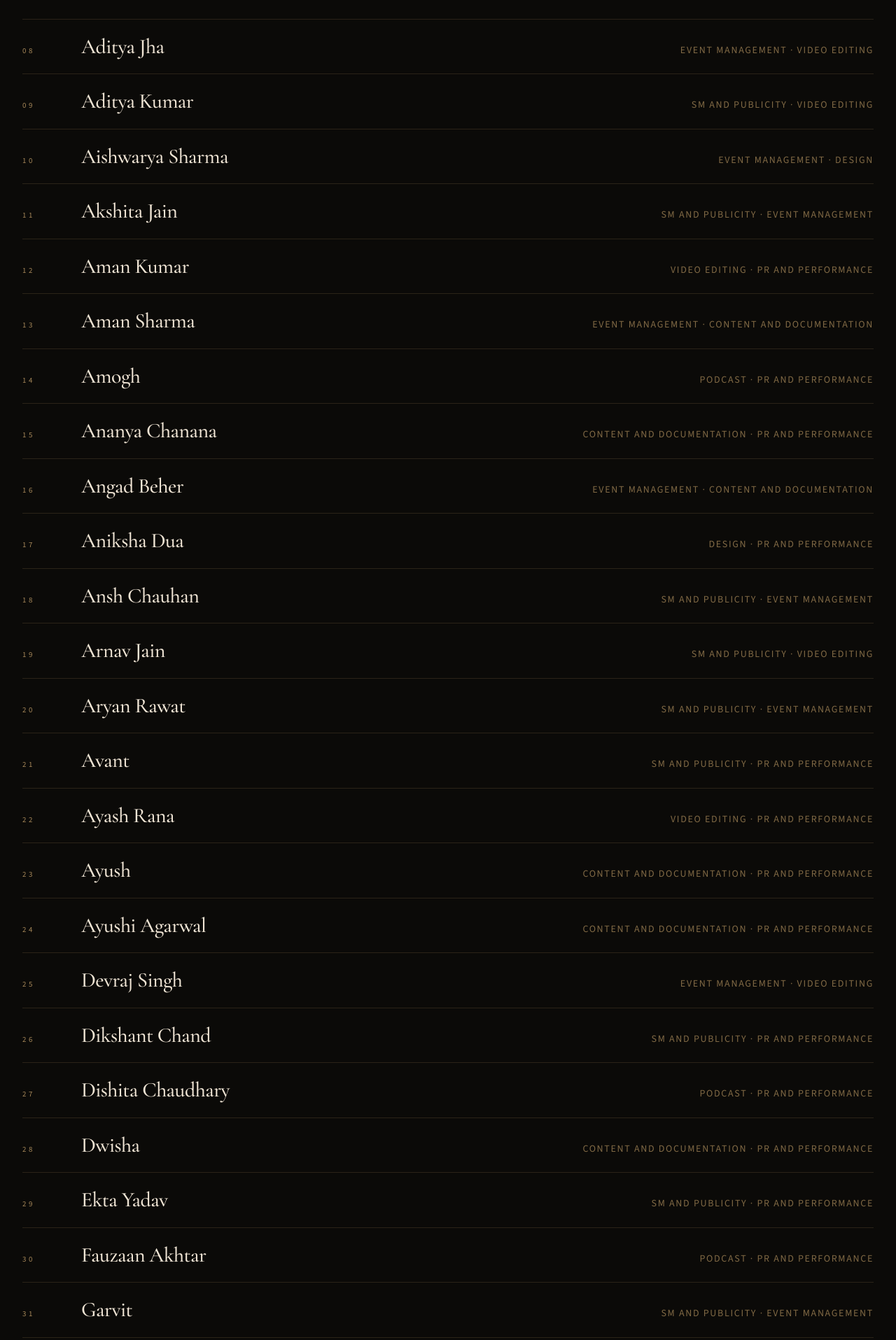
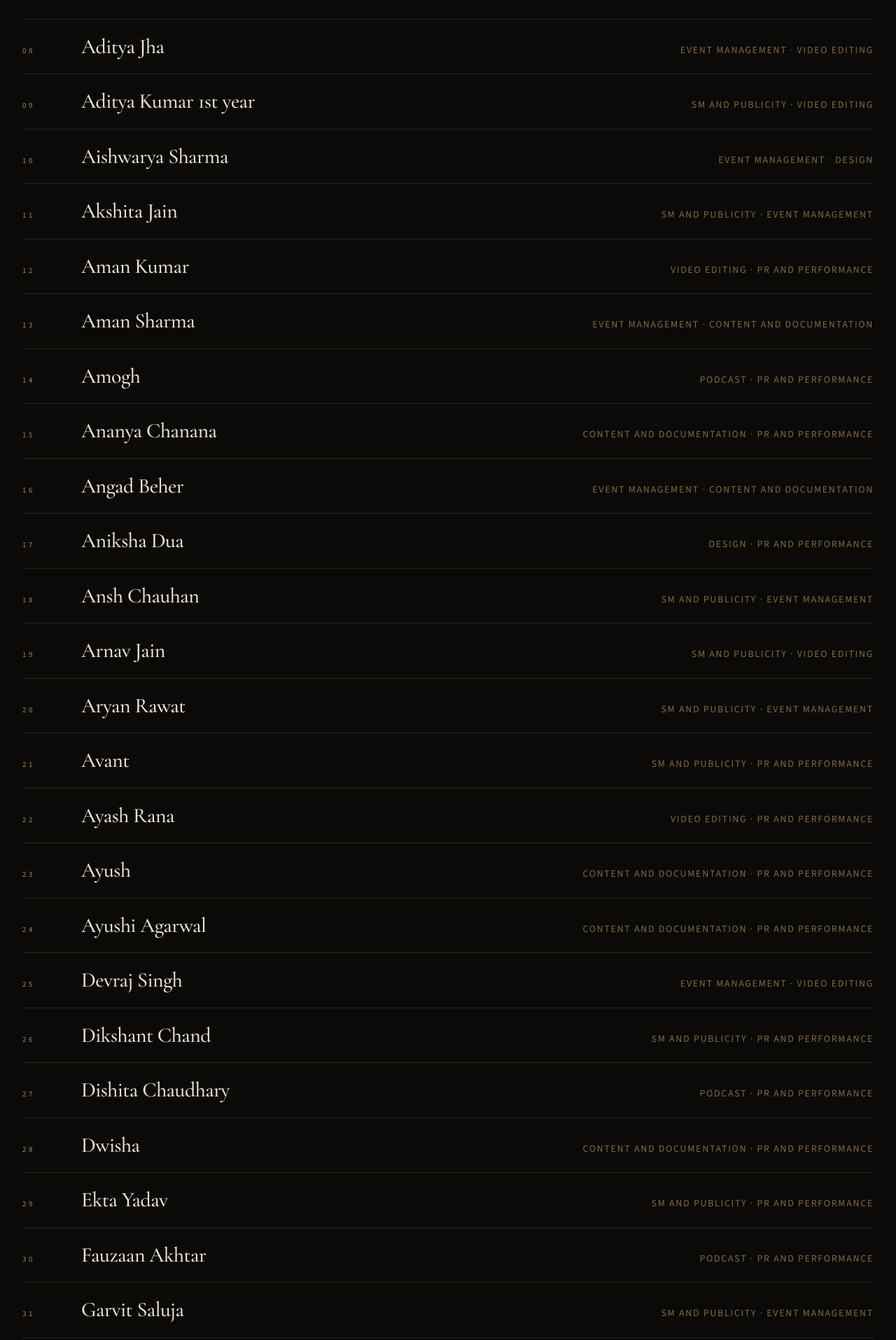
Before and after one commit to Faizaan-Alam/qaafila_bvp, a React (Vite) app: page /results in a window 1280 px wide. Shown: the part 1025-2940 px from the top of the page at 70% size. Built offline with nearby package versions, Linux system fonts and the light colour scheme.

Commit message:
Rename Garvit Saluja and Aditya Kumar 1st year.

```diff
--- a/src/data/selectedMembers.js
+++ b/src/data/selectedMembers.js
@@ -61,7 +61,7 @@ export const selectedMembers = [
   },
   {
     id: "sel-aditya-kumar",
-    name: "Aditya Kumar",
+    name: "Aditya Kumar 1st year",
     departments: ["SM and Publicity", "Video Editing"],
   },
   {
@@ -170,8 +170,8 @@ export const selectedMembers = [
     departments: ["Podcast", "PR and Performance"],
   },
   {
-    id: "sel-garvit",
-    name: "Garvit",
+    id: "sel-garvit-saluja",
+    name: "Garvit Saluja",
     departments: ["SM and Publicity", "Event Management"],
   },
   {
```
